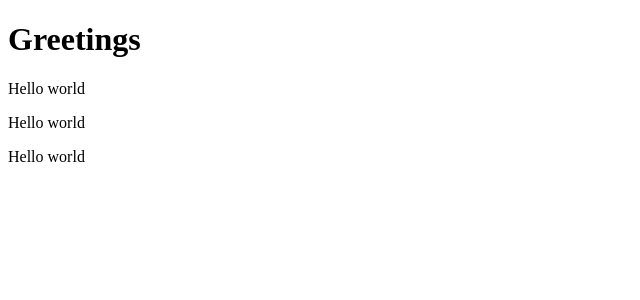
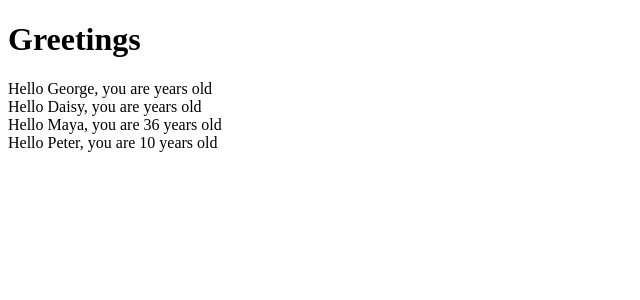
Before and after one commit to Gako3113/fullstackopen-2022, a JavaScript app in the folder part1/: page / in a window 1280 px wide. Shown: the top 300 px of the page, without its empty margins (0-640 px from the left). Built offline with nearby package versions, Linux system fonts and the light colour scheme.

Commit message:
[fix] componemt props

```diff
--- a/part1/src/App.js
+++ b/part1/src/App.js
@@ -1,21 +1,24 @@
-// component 定義
-const Hello = () => {
+// component props 定義
+const Hello = (props) => {
   return (
     <div>
-      <p>Hello world</p>
+      Hello {props.name}, you are {props.age} years old
     </div>
   )
 }
 
 const App = () => {
+  const name = 'Peter'
+  const age = 10
+
   return (
-    <div>
+    <>
       <h1>Greetings</h1>
-      {/* component 何度も使える */}
-      <Hello />
-      <Hello />
-      <Hello />
-    </div>
+      <Hello name="George" />
+      <Hello name="Daisy" />
+      <Hello name="Maya" age={26 + 10} />
+      <Hello name={name} age={age} />
+    </>
   )
 }
 
```
